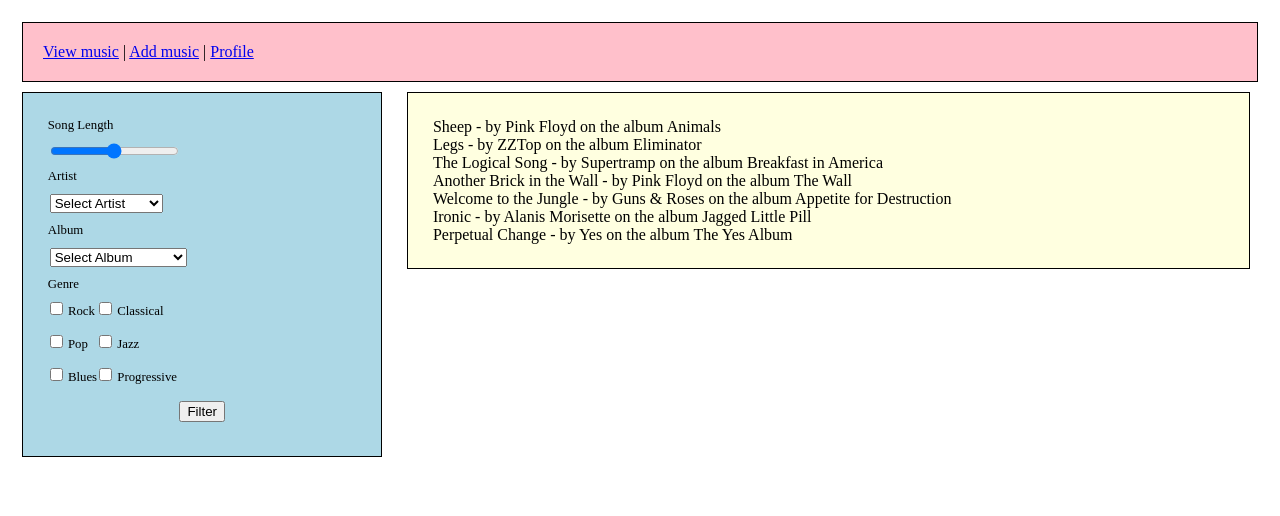
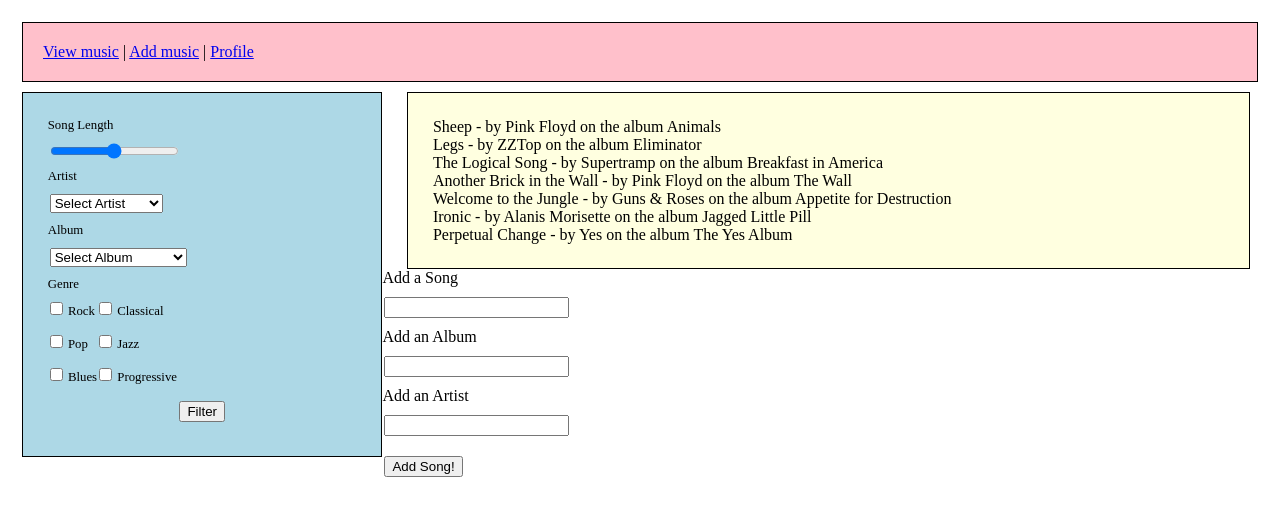
Before and after one commit to gregkorte/Cohort12, a plain HTML site: page FrontEnd/single-page-applications/music-history-3/index.html in a window 1280 px wide. Drawn offline with Linux system fonts and the light colour scheme.

Commit message:
Added an add song section.

```diff
--- a/FrontEnd/single-page-applications/music-history-3/index.html
+++ b/FrontEnd/single-page-applications/music-history-3/index.html
@@ -69,6 +69,16 @@
       <div id='songOutput'></div>
     </div>
 
+    <div id="addSong">
+      <label for="add-song">Add a Song</label>
+      <div><input type="text" id="add-song"></div>
+      <label for="add-album">Add an Album</label>
+      <div><input type="text" id="add-album"></div>
+      <label for="add-artist">Add an Artist</label>
+      <div><input type="text" id="add-artist"></div>
+      <input type="button" value="Add Song!">
+    </div>
+
   </div>
 
   <script src='songs.js'></script>
```
